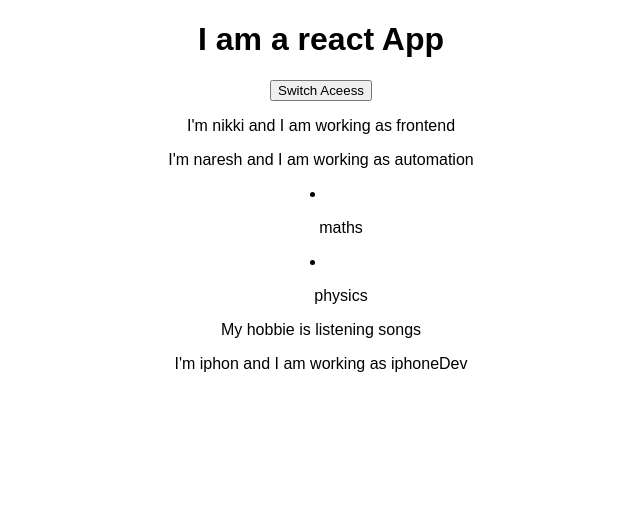
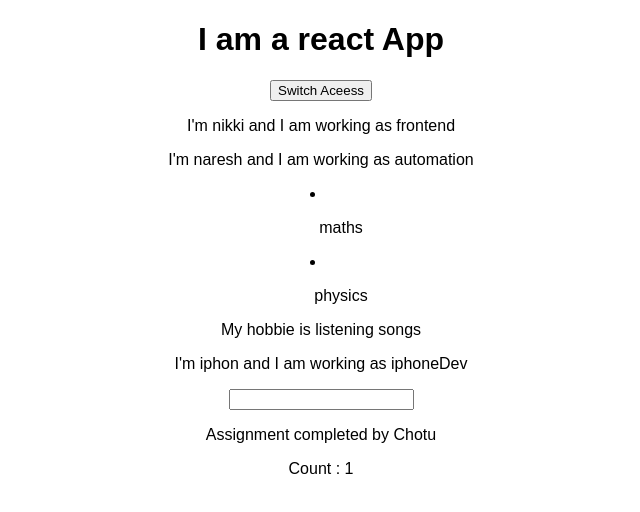
Before and after one commit to GanjikuntaNikhitha/React_course, a React (Create React App) app in the folder my-react-app/: page / in a window 1280 px wide. Shown: the top 512 px of the page, without its empty margins (319-959 px from the left). Built offline with nearby package versions, Linux system fonts and the light colour scheme.

Commit message:
input output checking..

```diff
--- a/my-react-app/src/App.js
+++ b/my-react-app/src/App.js
@@ -1,6 +1,9 @@
 import React, { Component } from 'react';
 import './App.css';
 import Person from './Person/Person.js';
+import Input from './Input/Input.js';
+import Output from './Output/Output.js'
+
 class App extends Component {
     state = {
         person: [
@@ -34,6 +37,8 @@ class App extends Component {
             </li>
                 My hobbie is listening songs</Person>
             <Person name='iphon' role='iphoneDev'></Person>
+            <Input></Input>
+            <Output userName = 'Chotu'></Output>
 
       </div>
     );
--- /dev/null
+++ b/my-react-app/src/Input/Input.js
@@ -0,0 +1,10 @@
+import React from 'react';
+
+const input = () => {
+    return (
+        <div>
+<input type ="text"/>
+        </div>
+    )
+}
+export default input
--- /dev/null
+++ b/my-react-app/src/Output/Output.js
@@ -0,0 +1,10 @@
+import React from 'react';
+const output = (props) => {
+    return (
+        <div>
+            <p>Assignment completed by {props.userName} </p>
+            <p>Count : 1</p>
+        </div>
+    )
+}
+export default output;
```
